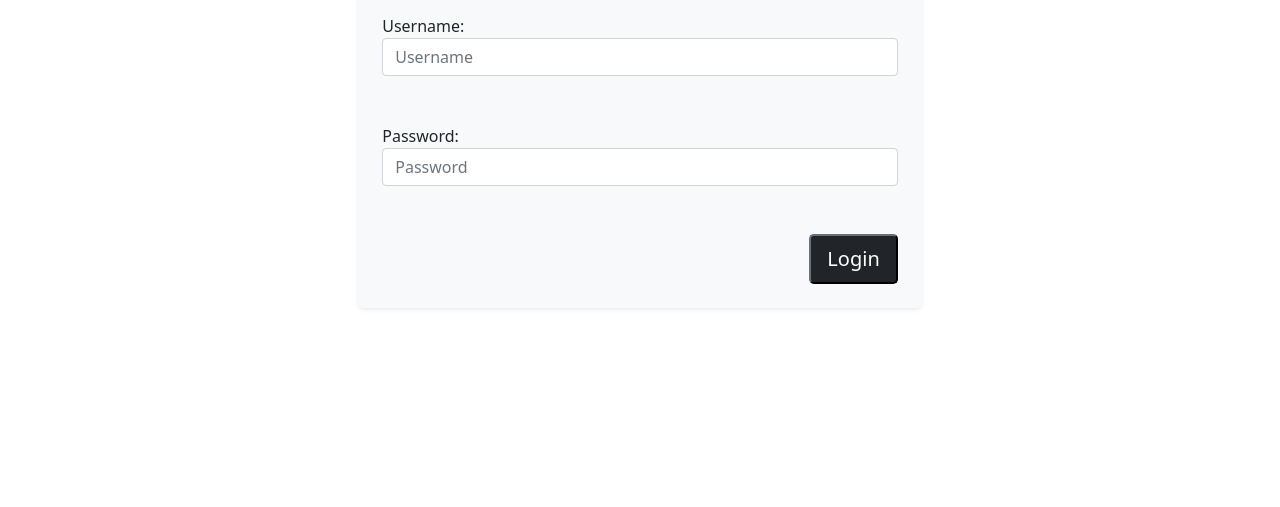
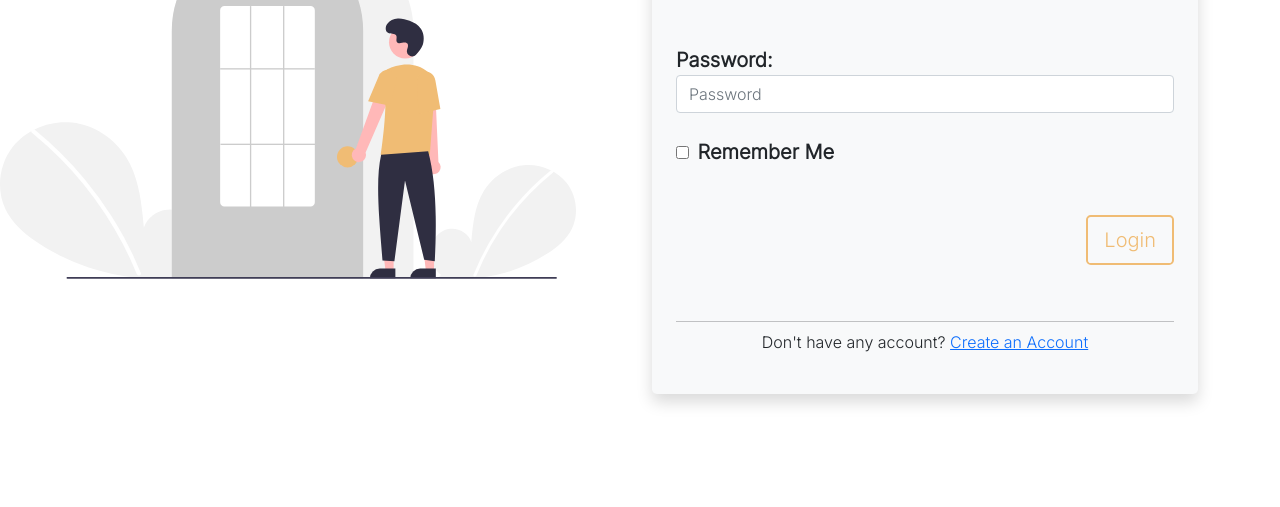
Before and after one commit to Usman-Kashmiri/Laravel-E-commerce-Pages, a plain HTML site: page signin.html in a window 1280 px wide. Shown: the part 293-800 px from the top of the page. Drawn offline with Linux system fonts and the light colour scheme.

Commit message:
added svg in signin page

```diff
--- a/assets/styles/signin.css
+++ b/assets/styles/signin.css
@@ -1,4 +1,46 @@
+@import url('https://fonts.googleapis.com/css2?family=Inter:wght@300&display=swap');
 .login-form label {
     font-size: 20px;
     font-weight: bold;
 }
+
+body {
+    font-family: 'Inter', sans-serif;
+    background-image: url(../imgs/undraw_Login_re_4vu2.svg);
+    background-size: 45%;
+    background-position-x: left;
+    background-position-y: center;
+    background-repeat: no-repeat;
+}
+
+.btn-color {
+    color: #f0bc74;
+    background-color: transparent;
+    outline: none !important;
+    box-shadow: none !important;
+    border: 2px solid #f0bc74;
+}
+
+.btn-color:hover {
+    color: white;
+    background-color: #f0bc74;
+}
+
+.social-icons {
+    color: #f0bc74;
+}
+
+.social-icons i {
+    border: 2px solid #f0bc74;
+    width: 40px;
+    height: 40px;
+    padding: 2%;
+    margin: 8px;
+}
+
+.social-icons i:hover {
+    color: white;
+    background-color: #f0bc74;
+    border: 2px solid #f0bc74;
+    padding: 2%;
+}
--- a/signin.html
+++ b/signin.html
@@ -8,15 +8,17 @@
     <title>Login</title>
     <!-- Style Sheets -->
     <link rel="stylesheet" href="assets/styles/bootstrap.css">
-    <link rel="stylesheet" href="assets/styles/signup.css">
+    <link rel="stylesheet" href="assets/styles/signin.css">
+    <!-- FontAwesome Icons -->
+    <link href="https://pro.fontawesome.com/releases/v5.10.0/css/all.css" rel="stylesheet">
 </head>
 
 <body>
     <section>
-        <div class="container vh-100 d-flex justify-content-center align-items-center">
-            <div class="row position-relative d-flex justify-content-center">
-                <div class="col-md-8">
-                    <div class="login-form bg-light p-4 rounded-3 shadow-sm">
+        <div class="container vh-100 d-flex justify-content-end align-items-center">
+            <div class="row position-relative d-flex justify-content-end">
+                <div class="col-lg-6 col-md-7">
+                    <div class="login-form bg-light p-4 rounded-3 shadow">
                         <form action="" method="" class="row g-5">
                             <h4 class="text-center">Login</h4>
                             <div class="col-12">
@@ -26,9 +28,16 @@
                             <div class="col-12">
                                 <label>Password:</label>
                                 <input type="password" name="password" class="form-control" placeholder="Password">
+                                <br>
+                                <input type="checkbox">
+                                <label for="text" class="ms-1">Remember Me</label>
                             </div>
                             <div class="col-12">
-                                <button type="submit" class="btn-lg btn-dark float-end">Login</button>
+                                <button type="submit" class="btn-lg btn-color rounded-3 float-end">Login</button>
+                            </div>
+                            <div class="text-center">
+                                <hr class="dropdown-divider
+                                <p class=" text-center ">Don't have any account? <a href="# ">Create an Account</a></p>
                             </div>
                         </form>
                     </div>
@@ -38,8 +47,8 @@
     </section>
 
     <!-- Scripts -->
-    <script src="assets/scripts/bootstrap.js"></script>
-    <script src="assets/scripts/jquery.js"></script>
+    <script src="assets/scripts/bootstrap.js "></script>
+    <script src="assets/scripts/jquery.js "></script>
 </body>
 
 </html>
```
Also changed, not shown: assets/imgs/signin.svg (added), assets/imgs/undraw_Login_re_4vu2.svg (added).
